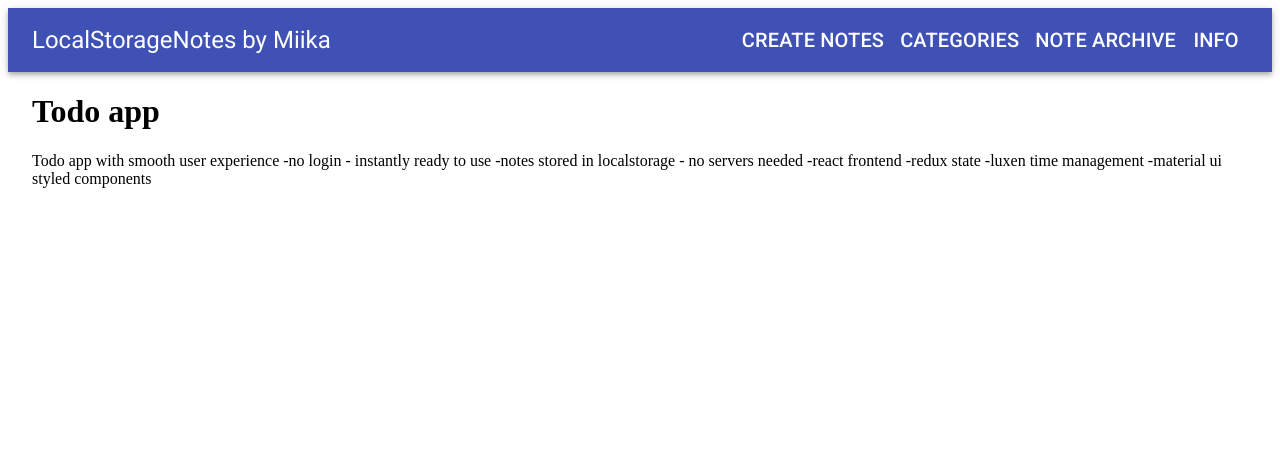
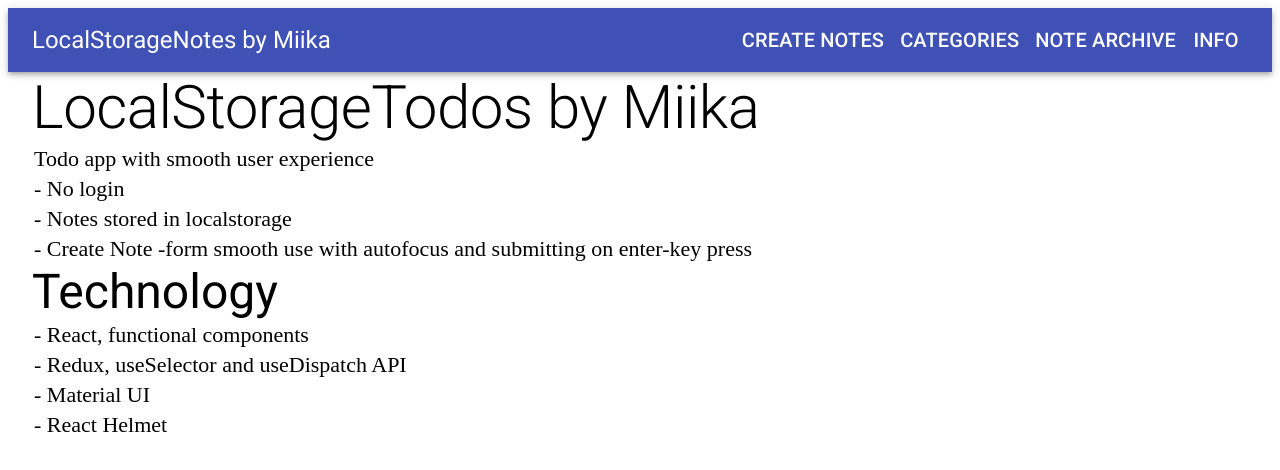
Before and after one commit to harmamiika/notes, a React (Create React App) app: page /info in a window 1280 px wide. Shown: the top 470 px of the page. Built offline with nearby package versions, Linux system fonts and the light colour scheme.

Commit message:
added and styled info page

```diff
--- /dev/null
+++ b/src/components/Info.css
@@ -0,0 +1,4 @@
+p {
+  font-size: 22px;
+  padding: 2px;
+}
--- a/src/components/Info.js
+++ b/src/components/Info.js
@@ -1,21 +1,45 @@
-import React from 'react'
+import React from 'react';
+
+import './Info.css';
+
+import { Typography } from '@material-ui/core';
 
 const Info = () => {
-    return (
-        <div>
-            <h1>Todo app</h1>
-            <p>
-                Todo app with smooth user experience
-                -no login - instantly ready to use
-                -notes stored in localstorage - no servers needed
+  return (
+    <div>
+      <Typography variant="h2" component="h1">
+        LocalStorageTodos by Miika
+      </Typography>
+      <Typography variant="p" component="p">
+        Todo app with smooth user experience
+      </Typography>
+      <Typography variant="p" component="p">
+        - No login
+      </Typography>
+      <Typography variant="p" component="p">
+        - Notes stored in localstorage
+      </Typography>
+      <Typography variant="p" component="p">
+        - Create Note -form smooth use with autofocus and submitting on
+        enter-key press
+      </Typography>
+      <Typography variant="h3" component="h3">
+        Technology
+      </Typography>
+      <Typography variant="p" component="p">
+        - React, functional components
+      </Typography>
+      <Typography variant="p" component="p">
+        - Redux, useSelector and useDispatch API
+      </Typography>
+      <Typography variant="p" component="p">
+        - Material UI
+      </Typography>
+      <Typography variant="p" component="p">
+        - React Helmet
+      </Typography>
+    </div>
+  );
+};
 
-                -react frontend
-                -redux state
-                -luxen time management
-                -material ui styled components
-            </p>
-        </div>
-    )
-}
-
-export default Info
+export default Info;
--- a/src/components/Note.js
+++ b/src/components/Note.js
@@ -44,10 +44,14 @@
         />
         {showButtons && (
           <>
-            <Button color="primary" onClick={onDoneClick}>
+            <Button color="primary" onClick={onDoneClick} title="Complete note">
               <DoneIcon className={classes.doneIcon} />
             </Button>
-            <Button color="secondary" onClick={onDeleteClick}>
+            <Button
+              color="secondary"
+              onClick={onDeleteClick}
+              title="Discard note"
+            >
               <ClearIcon />
             </Button>
           </>
```
